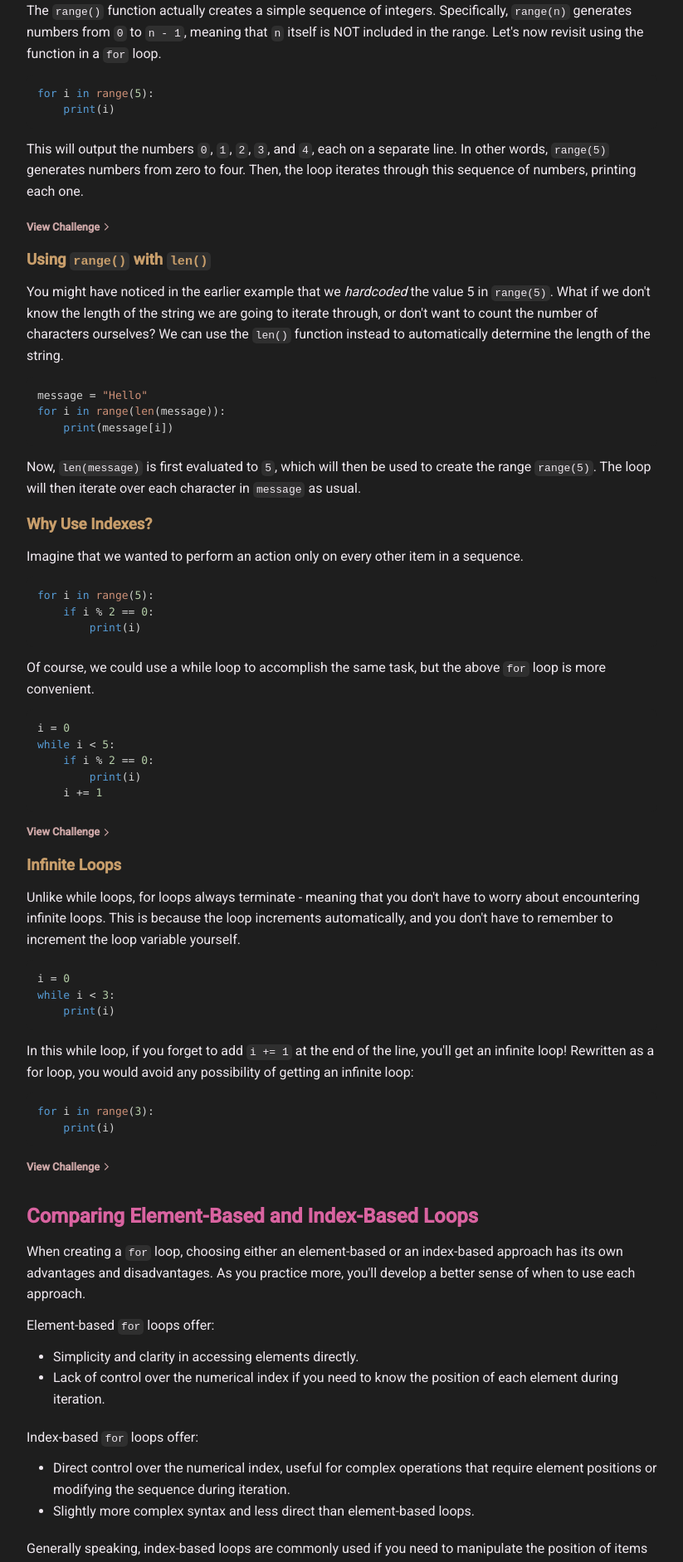
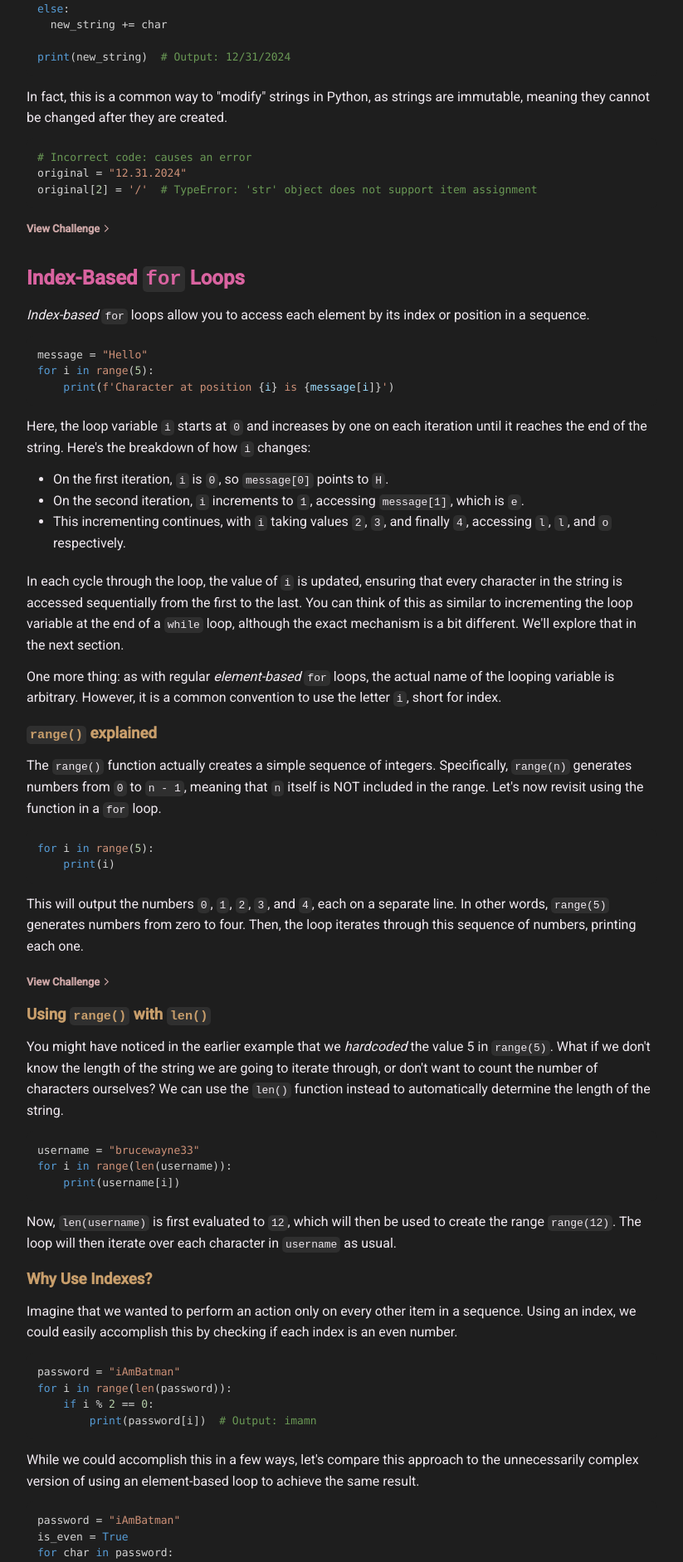
Before and after one commit to lawrluor/code-with-the-pros, a React (Create React App) app: page /forLoops in a window 1280 px wide. Shown: the part 2884-4767 px from the top of the page at 83% size, without its empty margins (228-1051 px from the left). Built offline with nearby package versions, Linux system fonts and the light colour scheme.

Commit message:
finished for loops  chapter

```diff
--- a/src/pages/Python/07ForLoops.jsx
+++ b/src/pages/Python/07ForLoops.jsx
@@ -88,6 +88,45 @@ for char in message:
       </section>
 
       <section>
+        <h2 id="applications-of-for-loops"><a href="#applications-of-for-loops" className="section-link">Applications of <code className="inline">for</code> Loops</a></h2>
+        <h3>Counting</h3>
+        <p>We can count how many times a specific character appears in a string.</p>
+        <CodeBlock language={"python"} codeString={`# Example: Counting 'l' in "Hello"
+count = 0
+for char in "Hello":
+    if char == 'l':
+        count += 1
+print("The letter 'l' appears", count, "times.")`} />
+
+        <p>The output of this code is:</p>
+        <CodeBlock language={"text"} codeString={`The letter 'l' appears 2 times.`} />
+
+        <h3>Creating New Strings</h3>
+        <p>You can construct new strings from existing strings by iterating through them.</p>
+        <CodeBlock language={"python"} codeString={`# Example: Create a new string with slashes instead of periods
+original="12.31.2024"
+new_string=""
+for char in original:
+if char == ".":
+  new_string += "/"
+else:
+  new_string += char
+
+print(new_string)  # Output: 12/31/2024`} />
+
+        <p>In fact, this is a common way to "modify" strings in Python, as strings are immutable, meaning they cannot be changed after they are created.</p>
+        <CodeBlock language={"python"} codeString={`# Incorrect code: causes an error
+original = "12.31.2024"
+original[2] = '/'  # TypeError: 'str' object does not support item assignment`} />
+
+
+        <Collapsible title={"Challenge"}>
+          <p>In your code editor, count how many times the letter 'o' and the letter 'l' appears in the string <code className="inline">"Hello World"</code>.</p>
+          <p>The output should look like this: <code className="inline">The letters 'l' and 'o' appear a total of 5 times.</code></p>
+        </Collapsible>
+      </section>
+
+      <section>
         <h2 id="index-based-for-loops"><a href="#index-based-for-loops" className="section-link">Index-Based <code className="inline">for</code> Loops</a></h2>
         <p><em>Index-based</em> <code className="inline">for</code> loops allow you to access each element by its index or position in a sequence.</p>
 
@@ -102,7 +141,7 @@ for i in range(5):
         </ul>
         <p>In each cycle through the loop, the value of <code className="inline">i</code> is updated, ensuring that every character in the string is accessed sequentially from the first to the last. You can think of this as similar to incrementing the loop variable at the end of a <code className="inline">while</code> loop, although the exact mechanism is a bit different. We'll explore that in the next section. </p>
 
-        <p>One more thing: as with regular <em>element-based</em> <code className="inline">for</code> loops, the actual name of the looping variable is arbitrary. However, it is a common convention to use the letter i, short for index.</p>
+        <p>One more thing: as with regular <em>element-based</em> <code className="inline">for</code> loops, the actual name of the looping variable is arbitrary. However, it is a common convention to use the letter <code className="inline">i</code>, short for index.</p>
 
         <h3><code className="inline">range()</code> explained</h3>
 
@@ -114,29 +153,41 @@ for i in range(5):
 
         <Collapsible title={"Challenge"}>
           <p>What numbers will <code className="inline">range(3)</code> produce? What about <code className="inline">range(0)</code>?</p>
-          <p>Try looping through these ranges using a for loop in your code editor to confirm your answers.</p>
+          <p>Try looping through these ranges using a <code className="inline">for</code> loop in your code editor to confirm your answers.</p>
         </Collapsible>
 
         <h3>Using <code className="inline">range()</code> with <code className="inline">len()</code></h3>
         <p>You might have noticed in the earlier example that we <em>hardcoded</em> the value 5 in <code className="inline">range(5)</code>. What if we don't know the length of the string we are going to iterate through, or don't want to count the number of characters ourselves? We can use the <code className="inline">len()</code> function instead to automatically determine the length of the string.</p>
-        <CodeBlock language={"python"} codeString={`message = "Hello"
-for i in range(len(message)):
-    print(message[i])`} />
+        <CodeBlock language={"python"} codeString={`username = "brucewayne33"
+for i in range(len(username)):
+    print(username[i])`} />
 
-        <p>Now, <code className="inline">len(message)</code> is first evaluated to <code className="inline">5</code>, which will then be used to create the range <code className="inline">range(5)</code>. The loop will then iterate over each character in <code className="inline">message</code> as usual.</p>
+        <p>Now, <code className="inline">len(username)</code> is first evaluated to <code className="inline">12</code>, which will then be used to create the range <code className="inline">range(12)</code>. The loop will then iterate over each character in <code className="inline">username</code> as usual.</p>
 
         <h3>Why Use Indexes?</h3>
-        <p>Imagine that we wanted to perform an action only on every other item in a sequence.</p>
-        <CodeBlock language={"python"} codeString={`for i in range(5):
+        <p>Imagine that we wanted to perform an action only on every other item in a sequence. Using an index, we could easily accomplish this by checking if each index is an even number.</p>
+        <CodeBlock language={"python"} codeString={`password = "iAmBatman"
+for i in range(len(password)):
     if i % 2 == 0:
-        print(i)`} />
+        print(password[i])  # Output: imamn`} />
 
-        <p>Of course, we could use a while loop to accomplish the same task, but the above <code className="inline">for</code> loop is more convenient.</p>
+        <p>While we could accomplish this in a few ways, let's compare this approach to the unnecessarily complex version of using an element-based loop to achieve the same result.</p>
+        <CodeBlock language={"python"} codeString={`password = "iAmBatman"
+is_even = True
+for char in password:
+    if is_even:
+        print(char)
+        is_even = False
+    else:
+        is_even = True`} />
+        <p>In the above code, we need to use a boolean variable <code className="inline">is_even</code> to keep track of whether the current index is even or odd. We then print the character at the current index if it is even, and update the boolean variable to <code className="inline">False</code> so that we will skip the next character in the loop. This will continue until we have processed all characters in the string.</p>
+        <p>Lastly, let's see how we could use a <code className="inline">while</code> loop to accomplish the same task, also with more verbosity than the original index-based <code className="inline">for</code> loop.</p>
 
-        <CodeBlock language={"python"} codeString={`i = 0
-while i < 5:
+        <CodeBlock language={"python"} codeString={`password = "iAmBatman"
+i = 0
+while i < len(password):
     if i % 2 == 0:
-        print(i)
+        print(password[i])
     i += 1`} />
 
         <Collapsible title={"Challenge"}>
@@ -157,7 +208,7 @@ while i < 3:
     print(i)`} />
 
         <Collapsible title={"Challenge"}>
-          <p>The code block below attempts to manipulate the index of a <code className="inline">for</code> loop. What do you think will happen when you run the following code?</p>
+          <p>The code block below attempts to manipulate the looping variable of a <code className="inline">for</code> loop, which as we know, already increments automatically. What do you think will happen when you run the following code?</p>
 
           <CodeBlock language={"python"} codeString={`country = "Turkiye"
 for i in range(len(country)):
@@ -182,7 +233,23 @@ for i in range(len(country)):
           <li>Direct control over the numerical index, useful for complex operations that require element positions or modifying the sequence during iteration.</li>
           <li>Slightly more complex syntax and less direct than element-based loops.</li>
         </ul>
-        <p>Generally speaking, index-based loops are commonly used if you need to manipulate the position of items or perform mathmetical operations on their positions.</p>
+        <p>Generally speaking, index-based loops are commonly used if you need to manipulate the position of items or perform mathematical operations on their positions.</p>
+
+        <h3>Selecting Specific Indices Mathematically</h3>
+        <p>Consider the following example, where we attempt to access and build a string of characters from indices that are divisible by 2 and 3</p>
+        <CodeBlock language={"python"} codeString={`description = """The United Nations (UN) is an intergovernmental organization
+that aims to maintain international peace and security, develop friendly
+relations among states, promote international cooperation,
+and serve as a centre for coordinating global action."""
+
+selected_chars = ""
+for i in range(len(description)):
+    if i % 2 == 0 or i % 3 == 0:
+        selected_chars += description[i]
+
+print("Characters at selected indices:", selected_chars)
+# Output: Characters at selected indices: Te Uied aion UN)i aniteroernetaloganztio...`} />
+        <p>This example iterates over the indices of <code className="inline">description</code> and appends characters that meet our specific criteria to a new string.</p>
 
         <Collapsible title={"Challenge"}>
           <p>What type of loop might you use for the following tasks? How might you defend your choice?</p>
@@ -198,15 +265,16 @@ for i in range(len(country)):
         <h2>Best of Both Worlds: <code className="inline">enumerate()</code></h2>
         <p>The <code className="inline">enumerate()</code> method allows you to access both the index and the element in your looping condition.</p>
 
-        <CodeBlock language={"python"} codeString={`for index, element in enumerate("Hello"):
+        <CodeBlock language={"python"} codeString={`for index, element in enumerate("Greece"):
     print(index + ": " + element)`} />
 
         <p>The above code outputs:</p>
-        <CodeBlock language={"text"} codeString={`0: H
-1: e
-2: l
-3: l
-4: o`} />
+        <CodeBlock language={"text"} codeString={`0: G
+1: r
+2: e
+3: e
+4: c
+5: e`} />
 
         <p><code className="inline">enumerate()</code> provides a convenient and easy way to write <code className="inline">for</code> loops that use both the index and the element itself. However, it can be overkill if you only need one or the other. In your code, you want to avoid creating extra variables that you won't end up using.</p>
 
@@ -214,7 +282,7 @@ for i in range(len(country)):
         <p>You might have questions about the syntax for the looping variables. The <code className="inline">index, element</code> part of the loop condition is technically a grouping of values known as a <em>tuple</em>. We will learn more about this data type in future chapters.</p>
 
         <p>As with element-based loops and index-based loops, the actual variable names of the index and element are arbitrary. You often will see code that abbreviates these names: </p>
-        <CodeBlock language={"python"} codeString={`for i, x in enumerate("Hello"):
+        <CodeBlock language={"python"} codeString={`for i, x in enumerate("Italy"):
     print(i, x)`} />
 
         <p><code className="inline">i</code> and <code className="inline">x</code> are fairly common conventions for the index and element looping variables.</p>
@@ -223,7 +291,6 @@ for i in range(len(country)):
           <p>In your code editor, use a for loop with <code className="inline">enumerate()</code> to display the following message for each element in the string <code className="inline">"Cambodia"</code>.</p>
           <p>The first line of your output should look like this: <code className="inline">"The character at position 0 is 'C'"</code></p>
         </Collapsible>
-
       </section>
 
       <section>
@@ -239,7 +306,7 @@ for i in range(len(country)):
     if i == 5:
         break
     print(i, end="-")`} />
-        <p>The above code will output: <code className="inline">0-1-2-3-4-</code></p>
+        <p>The above code will output: <code className="inline">0-1-2-3-4-</code>. Here, the optional <code className="inline">end</code> argument is used to insert a hyphen after each print instead of the default behavior of printing on the next line.</p>
 
         <Collapsible title={"Challenge"}>
           <p>In your code editor, write a <code className="inline">for</code> loop that iterates over the string <code className="inline">"United States of America"</code>.</p>
@@ -249,75 +316,27 @@ for i in range(len(country)):
       </section>
 
       <section>
-        <h2 id="applications-of-for-loops"><a href="#applications-of-for-loops" className="section-link">Applications of For Loops</a></h2>
-        <h4>Counting</h4>
-        <p>We can count how many times a specific character appears in a string.</p>
-        <CodeBlock language={"python"} codeString={`# Example: Counting 'l' in "Hello"
-count = 0
-for char in "Hello":
-    if char == 'l':
-        count += 1
-print("The letter 'l' appears", count, "times.")`} />
-
-        <h4>Creating New Strings</h4>
-        <p>You can construct new strings from existing strings by iterating through them.</p>
-        <CodeBlock language={"python"} codeString={`# Example: Create a new string with slashes instead of periods
-original = "12.31.2024"
-new_string = ""
-for char in original:
-    if char == ".":
-        new_string += "/"
-    else:
-        new_string += char
-print(new_string)`} />
-
-        <p>In fact, this is a common way to "modify" strings in Python, as strings are immutable, meaning they cannot be changed after they are created.</p>
-        <CodeBlock language={"python"} codeString={`# Incorrect code: causes an error
-original = "12.31.2024"
-original[2] = '/'  # TypeError: 'str' object does not support item assignment`} />
-
-
-        <h4>Accessing Specific Indices</h4>
-        <p>You may want to access or manipulate only the characters at specific indices in a string.</p>
-        <CodeBlock language={"python"} codeString={`# Example: Access and collect characters from even indices
-message = "Hello World"
-even_chars = ""
-for i in range(len(message)):
-    if i % 2 == 0:  # Checks if the index is even
-        even_chars += message[i]
-print("Characters at even indices:", even_chars)
-`} />
-        <p>This example iterates over the indices of <code className="inline">message</code> and appends characters located at even indices to a new string. The use of <code className="inline">i % 2 == 0</code> ensures that only characters whose indices are divisible by two are considered.</p>
-      </section>
-
-      <section>
         <h2 id="nested-loops"><a href="#nested-loops" className="section-link">Nested Loops</a></h2>
         <p>
-          A <strong>nested loop</strong> is when you put one loop inside another. This means that for each time the outer loop runs once, the inner loop runs all the way through. Nested loops are useful when you want to work with data in two dimensions, like rows and columns in a table, or when you want to compare every item in one list to every item in another.
+          A <strong>nested loop</strong> is when you put one loop inside another. This means that for each time the outer loop runs once, the inner loop runs all the way through. Nested loops are useful when you want to work with data in two dimensions, like rows and columns in a table, or when you want to compare every item in one sequence to every item in another.
         </p>
-        <h4>Example 1: Printing a Grid of Stars</h4>
-        <p>Suppose you want to print a rectangle of stars, 3 rows by 5 columns:</p>
-        <CodeBlock language={"python"} codeString={`for row in range(3):      # Outer loop for each row
-    for col in range(5):  # Inner loop for each column
-        print("*", end="")
-    print()  # Move to the next line after each row`} />
+        <h4>Example 1: Printing a Grid</h4>
+        <p>Suppose you want to print a rectangle of text, three rows by four columns:</p>
+        <CodeBlock language={"python"} codeString={`for row in range(3):
+    for col in range(4):
+        print("*", end=" ")
+    print()  # print the row and move to the next line after each row`} />
         <p>This code will print:</p>
-        <CodeBlock language={"txt"} codeString={`*****
-*****
-*****`} />
-        <h4>Example 2: Comparing Letters in Two Words</h4>
-        <p>Let's say you want to see which letters two words have in common:</p>
-        <CodeBlock language={"python"} codeString={`word1 = "cat"
-word2 = "hat"
-for letter1 in word1:
-    for letter2 in word2:
-        if letter1 == letter2:
-            print(f"Both words have: {letter1}")`} />
-        <p>Here, the inner loop compares each letter from <code className="inline">word1</code> to every letter in <code className="inline">word2</code>. The output will be:</p>
-        <CodeBlock language={"txt"} codeString={`Both words have: a
-Both words have: t`} />
+        <CodeBlock language={"txt"} codeString={`* * * *
+* * * *
+* * * *`} />
+        <p>In a nested loop, the first loop is known as the <strong>outer loop</strong>, and the second loop or subsequent nested loops are known as the <strong>inner loop</strong>(s).</p>
 
-        <h4>Example 3: Finding all combinations</h4>
+        <Collapsible title={"Challenge"}>
+          <p>Which line begins the outer loop and which line begins the inner loop in the above example?</p>
+        </Collapsible>
+
+        <h4>Example 2: Finding all combinations</h4>
         <p>Suppose you want to find all pairs of letters from two words:</p>
         <CodeBlock language={"python"} codeString={`word1 = "cat"
 word2 = "hat"
@@ -334,7 +353,23 @@ at
 hc
 ha
 ht`} />
-        <p>Nested loops can be powerful, but they can also make your code run slower if you have lots of data. Use them when you really need to compare or process combinations of elements. For example, notice how even having one nested loop results in the amount of comparisons being squared (in the above example, from 3 comparisons to 9 comparisons).</p>
+
+        <h4>Example 3: Comparing Letters in Two Words</h4>
+        <p>Let's say you want to see which indexes in two different words have the same letter:</p>
+        <CodeBlock language={"python"} codeString={`word1 = "cat"
+word2 = "hat"
+for i in range(len(word1)):
+    for j in range(len(word2)):
+        if word1[i] == word2[j]:
+            print(f"Both words have the letter {word1[i]} at index {i}")`} />
+        <p>Here, the inner loop compares each character from <code className="inline">word1</code> to every character in <code className="inline">word2</code>. The output will be:</p>
+        <CodeBlock language={"txt"} codeString={`Both words have the letter 'a' at index 1
+Both words have the letter 't' at index 2`} />
+
+        <p>Note that <code className="inline">i</code> and <code className="inline">j</code> are a common convention for describing loop variables that are indexes inside nested loops. Therefore,  <code className="inline">word1[i]</code> and <code className="inline">word2[j]</code> are the characters in <code className="inline">word1</code> and <code className="inline">word2</code> respectively that are being compared.</p>
+
+        <h3>Some Considerations of Nested Loops</h3>
+        <p>Nested loops can be powerful, but they can also make your code run slower if you are dealing with long sequences. For example, notice how even having one nested loop results in the amount of comparisons being squared (in the above example, from 3 comparisons to 9 comparisons).</p>
 
         <p>Consider what happens when we add one more nested loop:</p>
 
@@ -357,6 +392,34 @@ for col in columns:
         print(col + row)`} />
         </Collapsible>
       </section>
+
+      <section>
+        <h2 id="for-in-functions"><a href="#for-in-functions" className="section-link">For Loops in Functions</a></h2>
+        <p>For loops can also be used inside functions. Here is an example:</p>
+        <CodeBlock language={"python"} codeString={`def duplicate_elements(text):
+    result = ""
+    for element in text:
+        result += element + element
+    return result`} />
+
+        <p>Having defined this function, we can now easily reuse it to duplicate the elements of any sequence:</p>
+        <CodeBlock language={"python"} codeString={`print(duplicate_elements("Peru"))   # Output: PPeerruu
+print(duplicate_elements("India"))  # Output: IInnddiiaa`} />
+
+        <CodeBlock language={"python"} codeString={`def alternate_letter_case(text):
+    result = ""
+    for i in range(len(text)):
+        if i % 2 == 0:
+            result += text[i].upper()
+        else:
+            result += text[i].lower()
+    return result`} />
+
+        <p>Having defined this function, we can now use it to alternate the case of any string:</p>
+        <CodeBlock language={"python"} codeString={`print(alternate_letter_case("Mexico"))  # Output: MeXiCo
+print(alternate_letter_case("Haiti"))   # Output: HaItI`} />
+      </section>
+
       <section>
         <h2 id="for-else"><a href="#for-else" className="section-link">(Optional) The <code className="inline">for</code>-<code className="inline">else</code> Clause</a></h2>
         <p>
@@ -429,15 +492,14 @@ else:
         <h2 id="additional-challenges"><a href="#additional-challenges" className="section-link">Additional Challenges</a></h2>
         <p>Try these exercises to practice what you've learned:</p>
         <ul>
-          <li>Write a for loop that prints out an "!" character whenever it finds the letter "e"</li>
-          <li>Write a for loop that prints out the total number of vowels in a string</li>
-          <li>Write a for loop that prints "Middle" when it reaches the middle of an odd-length string. Hint: Calculate the middle using len()</li>
-          <li>Reverse a string using a for loop.</li>
-          <li>Generate a new string that contains every second character of the original string.</li>
+          <li>Write a <code className="inline">for</code> loop that prints out an exclamation mark <code className="inline">"!"</code> whenever it finds the letter <code className="inline">"e"</code></li>
+          <li>Write a <code className="inline">for</code> loop that prints out the total number of vowels in a string</li>
+          <li>Generate a new string that contains every fourth and fifth character of the original string.</li>
+          <li>Write a <code className="inline">for</code> loop that prints "Middle" when it reaches the middle of a string. Consider how to handle even-length vs odd-length strings.</li>
+          <li>Given an existing string, return a new string that is the reverse of the original string using a <code className="inline">for</code> loop.</li>
         </ul>
       </section>
-
-    </div >
+    </div>
   );
 };
 
```
